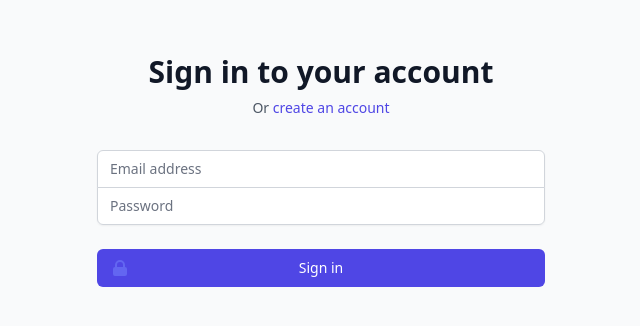
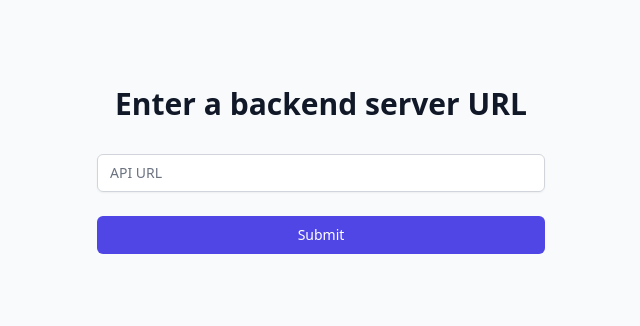
Before and after one commit to CBICA/IPP-fe, a React (Create React App) app: page / in a window 1280 px wide. Shown: the part 242-568 px from the top of the page, without its empty margins (319-959 px from the left). Built offline with nearby package versions, Linux system fonts and the light colour scheme.

Commit message:
can now enter custom api server url

```diff
--- a/src/App.tsx
+++ b/src/App.tsx
@@ -3,13 +3,12 @@ import axios from 'axios'
 import categories from './config/categories.json'
 import apps from './config/apps.json'
 import './App.css';
-const API_URL = 'http://localhost:3330'
 
 function App() {
   const loginHandler = (e) => {
     e.preventDefault()
     axios({
-      url: API_URL + '/users/auth',
+      url: apiUrl + '/users/auth',
       method: 'POST',
       headers: {
         "Content-Type": "multipart/form-data"
@@ -30,7 +29,7 @@ function App() {
   const signupHandler = (e) => {
     e.preventDefault()
     axios({
-      url: API_URL + '/users/new',
+      url: apiUrl + '/users/new',
       method: 'POST',
       headers: {
         "Content-Type": "multipart/form-data"
@@ -52,7 +51,7 @@ function App() {
   const appHandler = (e) => {
     e.preventDefault()
     axios({
-      url: API_URL + '/experiments/new',
+      url: apiUrl + '/experiments/new',
       method: 'POST',
       headers: {
         "Content-Type": "multipart/form-data"
@@ -65,6 +64,7 @@ function App() {
       .catch(resp => console.error(resp))
   }
 
+  const [apiUrl, setApiUrl] = useState(localStorage.getItem('api_url') || '');
   const [loggedIn, setLogin] = useState(localStorage.getItem('token') !== null);
   const [token, setToken] = useState(localStorage.getItem('token') || '');
   const [signup, setSignup] = useState(false);
@@ -86,6 +86,36 @@ function App() {
     inputs: ['flair.nii.gz', 't1.nii.gz'],
     outputs: ['out.nii.gz']
   }]
+  if (!apiUrl) {
+    return (
+      <div className="min-h-screen flex items-center justify-center bg-gray-50 py-12 px-4 sm:px-6 lg:px-8">
+        <div className="max-w-md w-full space-y-8">
+          <div>
+            <h2 className="mt-6 text-center text-3xl font-extrabold text-gray-900">
+              Enter a backend server URL
+            </h2>
+          </div>
+          <form className="mt-8 space-y-6" action="#" method="POST" onSubmit={(e) => {
+            e.preventDefault()
+            let url: string = e.target[0].value
+            setApiUrl(url)
+            localStorage.setItem('api_url', url)
+          }}>
+            <div className="rounded-md shadow-sm -space-y-px">
+              <div>
+                <label htmlFor="api_url" className="sr-only">Email address</label>
+                <input id="api_url" name="api_url" type="text" required className="appearance-none relative block w-full px-3 pt-2 border border-gray-300 placeholder-gray-500 text-gray-900 rounded-md focus:outline-none focus:ring-indigo-500 focus:border-indigo-500 focus:z-10 sm:text-sm" placeholder="API URL" />
+              </div>
+            </div>
+            <div>
+              <button type="submit" className="group relative w-full flex justify-center py-2 px-4 border border-transparent text-sm font-medium rounded-md text-white bg-indigo-600 hover:bg-indigo-700 focus:outline-none focus:ring-2 focus:ring-offset-2 focus:ring-indigo-500">Submit</button>
+            </div>
+          </form>
+        </div>
+      </div>
+
+    )
+  }
   if (!loggedIn) {
     return (
       <div className="min-h-screen flex items-center justify-center bg-gray-50 py-12 px-4 sm:px-6 lg:px-8">
```
